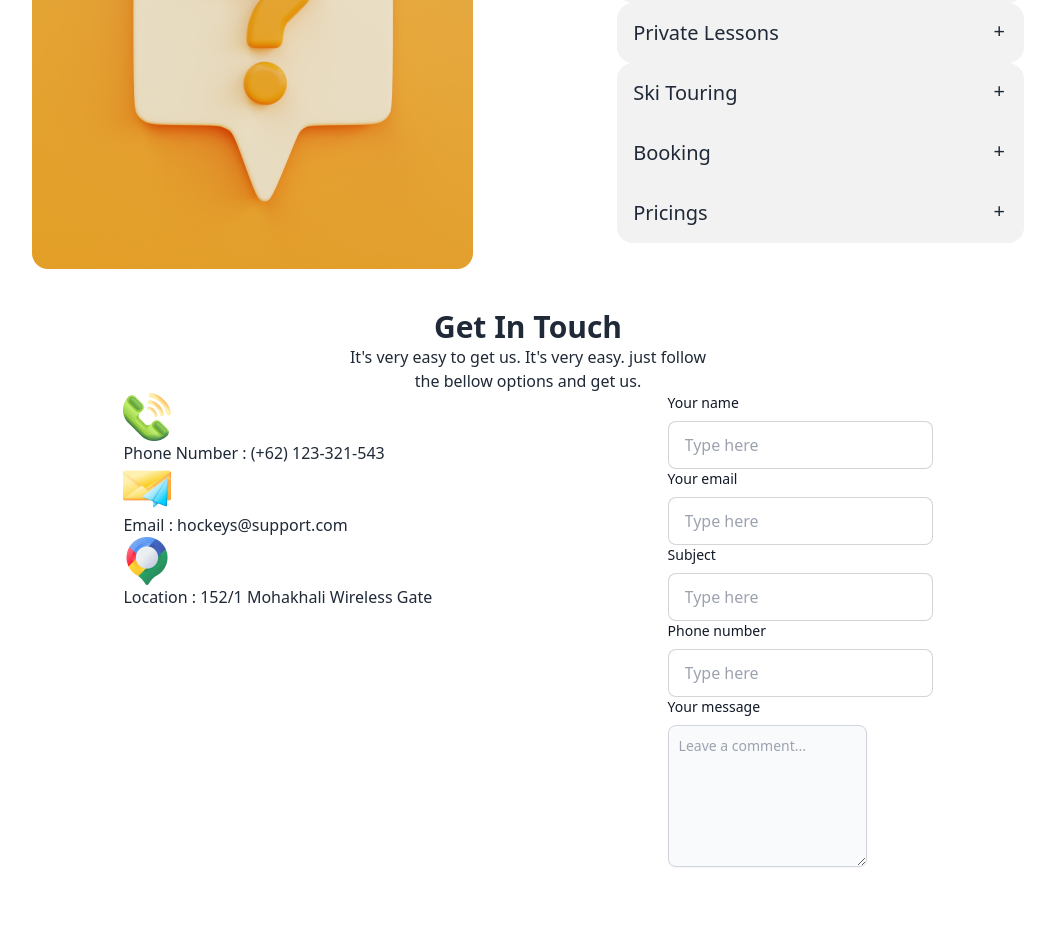
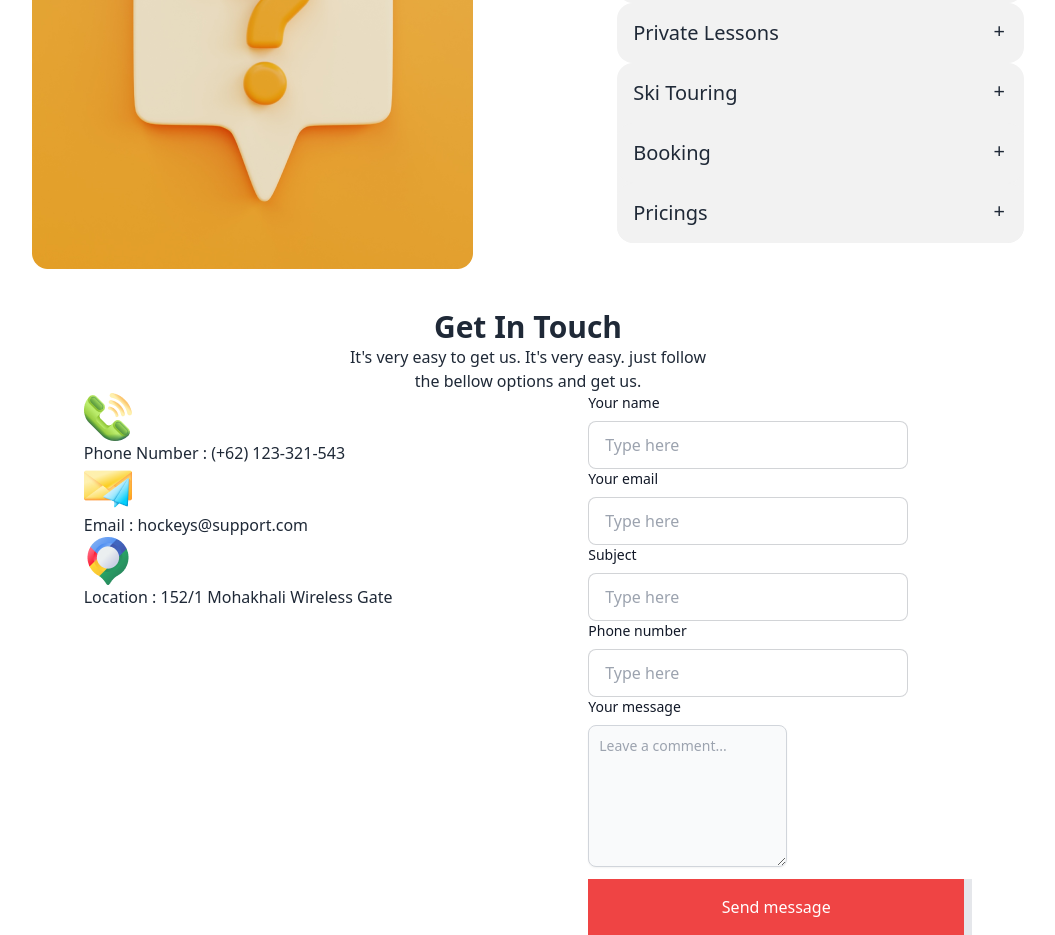
Before and after one commit to MdboktiarUddin/Hockeys-website, a plain HTML site: page index.html in a window 1280 px wide. Shown: the part 2806-3741 px from the top of the page, without its empty margins (112-1167 px from the left). Before the commit the page ends 3717 px from the top, so only its background shows below. Drawn offline with nearby package versions, Linux system fonts and the light colour scheme.

Commit message:
added more of get in touch

```diff
--- a/index.html
+++ b/index.html
@@ -325,7 +325,7 @@
             <label for="message" class="block mb-2 text-sm font-medium text-gray-900 dark:text-gray-400">Your message</label>
             <textarea id="message" rows="6" class="block p-2.5 w-100% text-sm text-gray-900 bg-gray-50 rounded-lg shadow-sm border border-gray-300 focus:ring-primary-500 focus:border-primary-500 dark:bg-gray-700 dark:border-gray-600 dark:placeholder-gray-400 dark:text-white dark:focus:ring-primary-500 dark:focus:border-primary-500" placeholder="Leave a comment..."></textarea>
         </div>
-        <button type="submit" class="py-3 px-5 text-sm font-medium text-center text-white rounded-lg bg-primary-700 sm:w-fit hover:bg-primary-800 focus:ring-4 focus:outline-none focus:ring-primary-300 dark:bg-primary-600 dark:hover:bg-primary-700 dark:focus:ring-primary-800">Send message</button>
+        <button class="text-white w-96 h-14 bg-red-500 mt-3 border-r-8" type="submit">Send message</button>
         </div>
       </div>
      </section>
```
